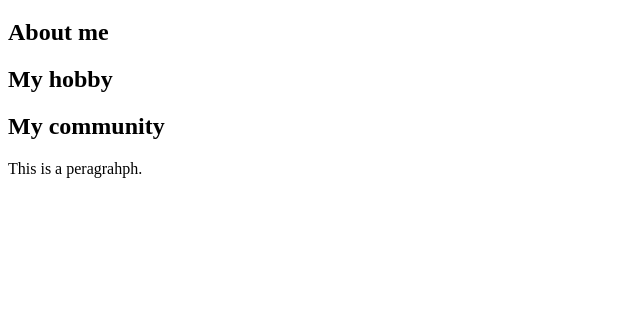
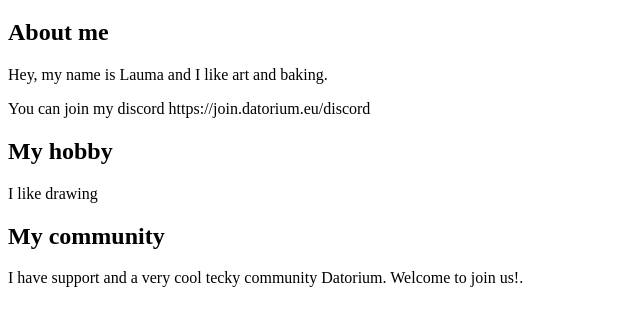
Before and after one commit to visnakovalauma/my-second-webpage, a plain HTML site: page index.html in a window 1280 px wide. Shown: the part 61-386 px from the top of the page, without its empty margins (0-640 px from the left). Drawn offline with Linux system fonts and the light colour scheme.

Commit message:
Update index.html

```diff
--- a/index.html
+++ b/index.html
@@ -4,10 +4,14 @@
 
 <h1>Welcome to my hobby website</h1>
   <h2>About me</h2>
+  <p>Hey, my name is Lauma and I like art and baking.</p>
+  <p>You can join my discord https://join.datorium.eu/discord</p>
+
   <h2>My hobby</h2>
+  <p>I like drawing</p>
+
   <h2>My community</h2>
-
-<p>This is a peragrahph.</p>
+  <p>I have support and a very cool tecky community Datorium. Welcome to join us!.</p>
 
 </body>
 </html>
```
